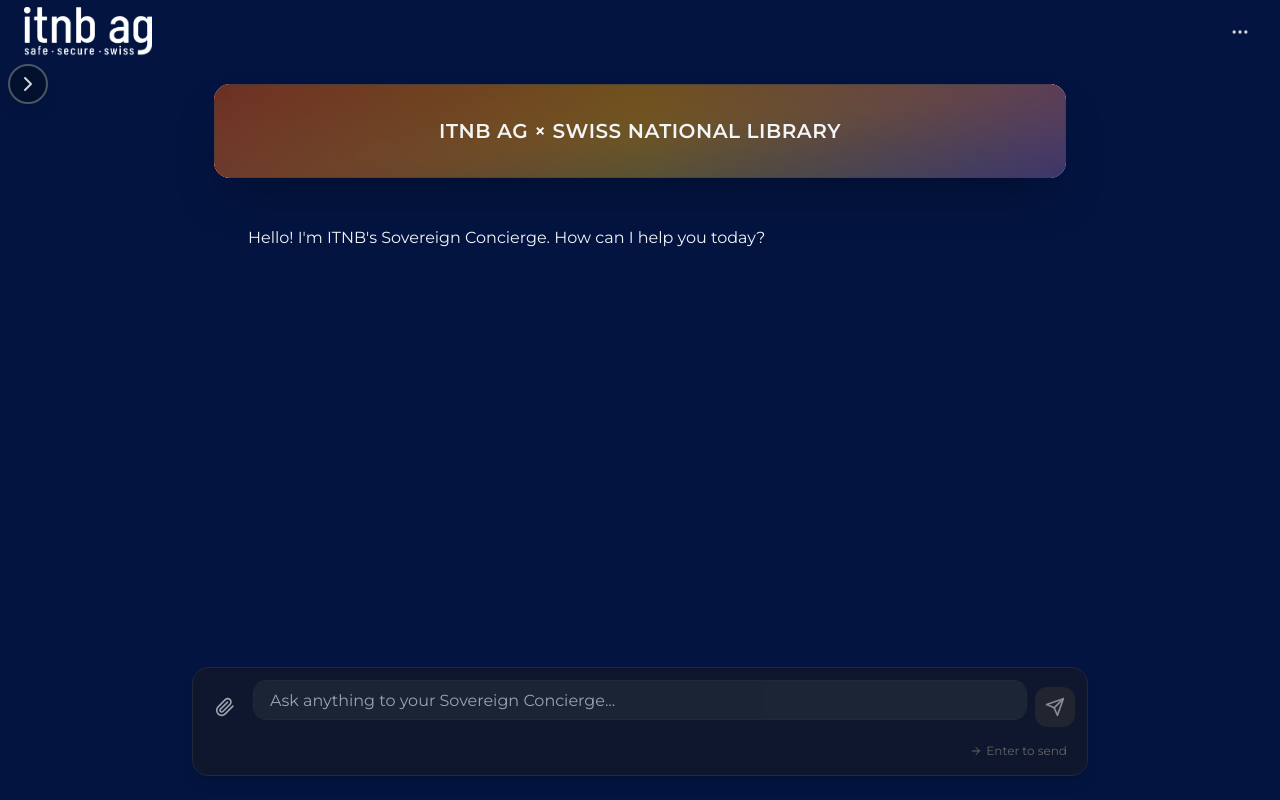
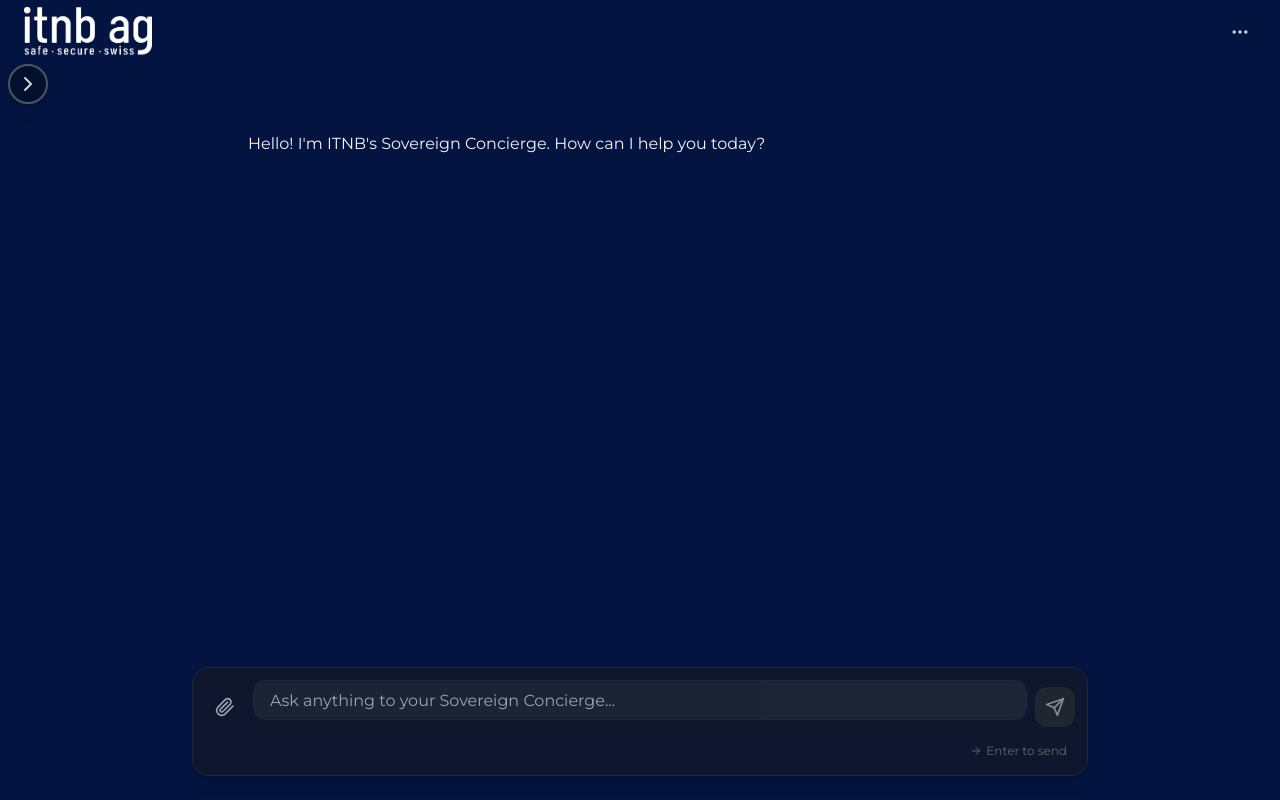
Before and after one commit to MicheleSmaldone/itnb_UI_SNL, a Next.js app: page / in a window 1280 px wide. Built offline with nearby package versions, Linux system fonts and the light colour scheme; sample sign-in values are in the browser's storage.

Commit message:
final deployment version

```diff
--- a/components/chat/chat-interface.tsx
+++ b/components/chat/chat-interface.tsx
@@ -322,7 +322,7 @@ export function ChatInterface({ chatId = null }: ChatInterfaceProps) {
             {/* Show welcome card only for new chats or when there's only the default assistant message */}
             {messages.length === 1 && messages[0]?.role === "assistant" && messages[0]?.content.includes("Hello! I'm ITNB's Sovereign Concierge") && (
               <div className="mb-8">
-                <WelcomeCard />
+
               </div>
             )}
             {messages.map((message, i) => (
--- a/next.config.js
+++ b/next.config.js
@@ -4,8 +4,10 @@ require('dotenv').config();
 const nextConfig = {
   reactStrictMode: true,
   async rewrites() {
-    // Use production backend URL by default, allow override via env var
-    const backendUrl = process.env.BACKEND_URL || 'https://backend-concierge-itnb.pub.production.kvant.cloud';
+    // Use local FastAPI backend by default, allow override via env var
+    // In Docker environment, the backend is accessible via Docker host IP
+    // const backendUrl = process.env.BACKEND_URL || 'https://backend-concierge-itnb.pub.production.kvant.cloud';
+    const backendUrl = process.env.BACKEND_URL || 'http://172.17.0.1:8000';
     console.log(`Using backend URL: ${backendUrl}`);
 
     return [
```
